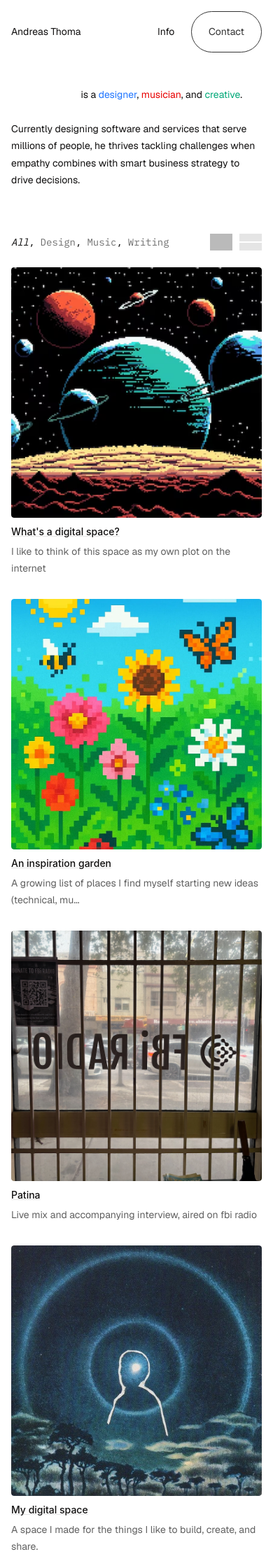
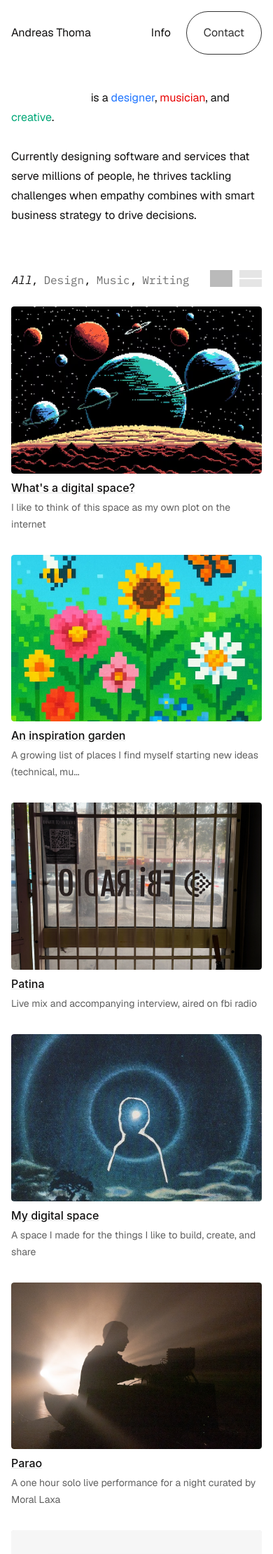
Before and after one commit to andreeeeaaaaas/my-digital-space, a Jekyll site: the page built from _pages/index.md, in a window 390 px wide. Shown: the top 2221 px of the page at 70% size. Built offline with Jekyll 4.4.1, drawn with Linux system fonts in a browser that asks for light colours; some web fonts are replaced.

Commit message:
Updatd index styling for list view of projects

```diff
--- a/_includes/head.html
+++ b/_includes/head.html
@@ -15,6 +15,7 @@
   <link rel="icon" type="image/png" href="assets/Favicon-headshot.png" />
 
   <link rel="stylesheet" href="{{ site.baseurl }}/styles.css" />
+  <link rel="preload" href="/assets/fonts/BATMIP1.41-Roman.woff2" as="font" type="font/woff2" crossorigin>
 
   <script src="{{ '/assets/js/prefetch.js' | relative_url }}" defer></script>
   <script src="/assets/js/view-toggle.js"></script>
--- a/_pages/index.md
+++ b/_pages/index.md
@@ -130,5 +130,7 @@
   </div>
   {% endfor %}
 </div>
+~~~
+<br>
 I've got lots more ideas and projects I'm working on. <br>
 If you would like to work on one together, please [[Contact|reach out]].
--- a/_sass/_style.scss
+++ b/_sass/_style.scss
@@ -19,7 +19,7 @@
 
 @font-face {
   font-family: "Batmip";
-  src: url(assets/fonts/BATMIP1.41-Roman.otf) format("opentype");
+  src: url(assets/fonts/BATMIP1.41-Roman.woff2) format(woff2);
   font-style: normal;
   font-display: swap;
 }
@@ -748,7 +748,6 @@
 }
 .project-grid.list-view .project {
   display: flex;
-  gap: 2rem;
   padding: $spacing-m-24 0;
   border-bottom: 1px solid #eee;
 
@@ -884,9 +883,6 @@
 }
 
 @media (max-width: 540px) {
-  :root {
-    --font-size-base: 14px;
-  }
 
   p,
   ul,
@@ -915,6 +911,10 @@
   .project-grid {
     display: grid;
     grid-template-columns: 1fr;
+  }
+
+  .project-image {
+    aspect-ratio: 3/2;
   }
 
   .header {
```
Also changed, not shown: _pages/projects/my digital space.md (+1 -1 lines), assets/fonts/BATMIP1.41-Roman.woff2 (added), 11 other files.
